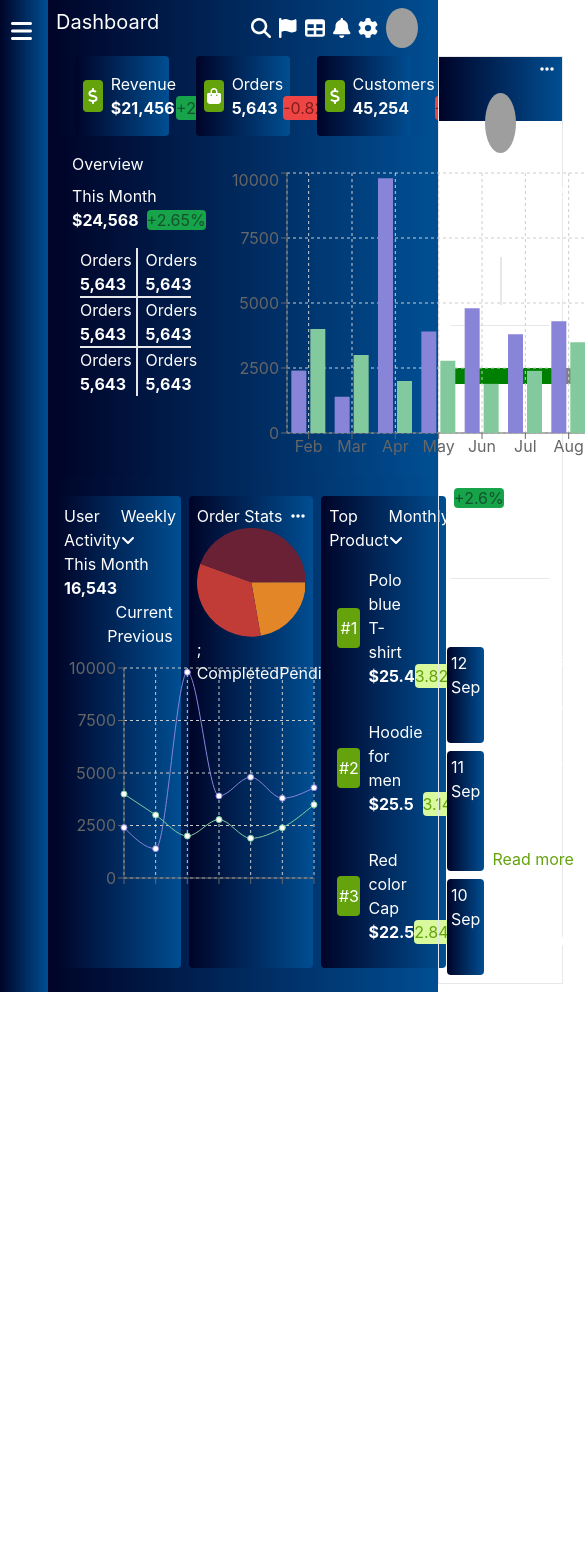
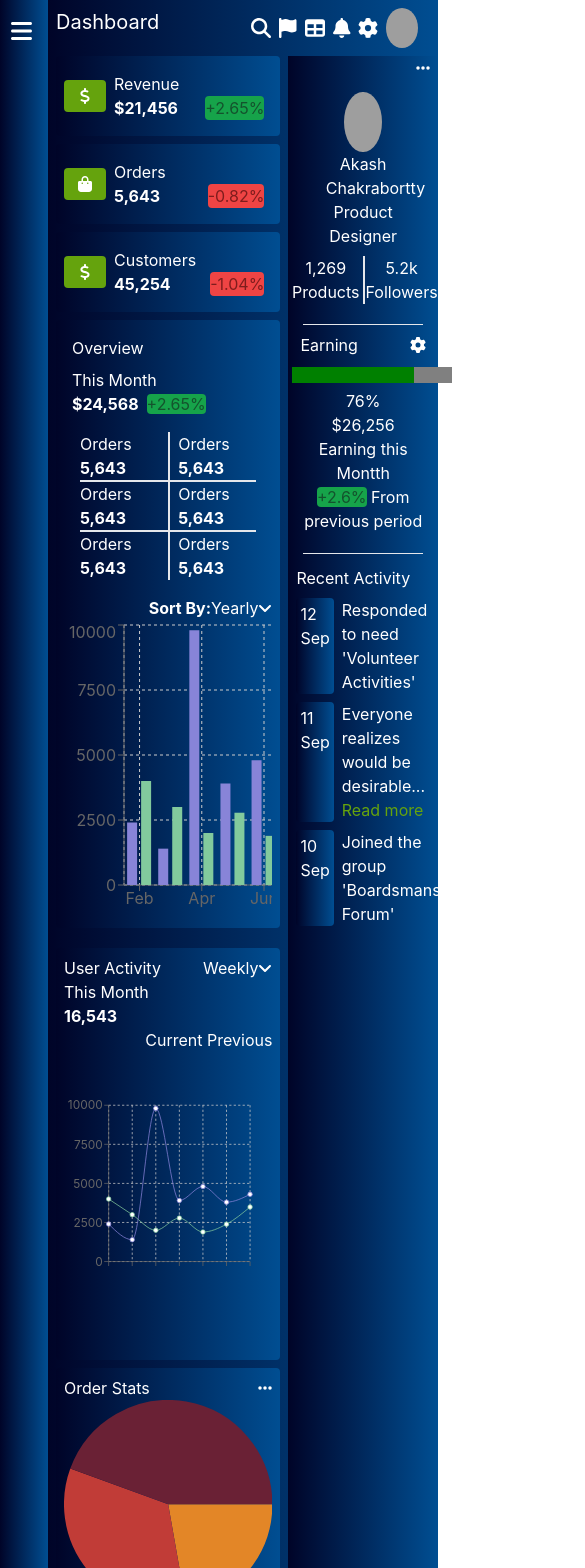
Before and after one commit to AkashChakrabortty/DashBoard, a React (Create React App) app: page / in a window 390 px wide. Shown: the top 1568 px of the page, 585 px wide, since content can reach past the window. Before the commit the page ends 992 px from the top, so only its background shows below. Built offline with nearby package versions, Linux system fonts and the light colour scheme; grey boxes are pictures that could not be loaded.

Commit message:
responsive

```diff
--- a/src/components/Graph/Graph.jsx
+++ b/src/components/Graph/Graph.jsx
@@ -66,13 +66,13 @@ export default function Graph() {
   return (
     <>
       <BarChart
-        width={500}
+        width={400}
         height={300}
         data={data}
         margin={{
           top: 5,
-          right: 30,
-          left: 20,
+          right: 60,
+          left: 0,
           bottom: 5,
         }}
       >
--- a/src/components/LeftContainer/LeftContainer.jsx
+++ b/src/components/LeftContainer/LeftContainer.jsx
@@ -10,7 +10,7 @@ const LeftContainer = () => {
     }
 
     return (
-      <div className={`default-bg default-font ${isX ? "w-60" : "w-12"}`}>
+      <div className={`default-bg default-font ${isX ? "w-1/5" : "w-12"}`}>
         <div className="icon flex justify-end p-4 text-2xl">
           <button onClick={handleIcon}>
             {isX ? (
--- a/src/components/LeftDash/LeftDash.jsx
+++ b/src/components/LeftDash/LeftDash.jsx
@@ -5,10 +5,10 @@ import LeftDashHeader from '../LeftDashHeader/LeftDashHeader';
 import LeftDashMiddle from '../LeftDashMiddle/LeftDashMiddle';
 const LeftDash = () => {
     return (
-      <div className="w-full">
-       <LeftDashHeader></LeftDashHeader>
-       <LeftDashMiddle></LeftDashMiddle>
-       <LeftDashFooter></LeftDashFooter>
+      <div className="lg:w-full w-3/5 ">
+        <LeftDashHeader></LeftDashHeader>
+        <LeftDashMiddle></LeftDashMiddle>
+        <LeftDashFooter></LeftDashFooter>
       </div>
     );
 };
--- a/src/components/LeftDashFooter/LeftDashFooter.jsx
+++ b/src/components/LeftDashFooter/LeftDashFooter.jsx
@@ -5,8 +5,8 @@ import { PieChart } from "react-minimal-pie-chart";
 import DoubleLineChart from "../DoubleLineChart/DoubleLineChart";
 const LeftDashFooter = () => {
     return (
-      <div className="flex gap-2 mt-5 w-full">
-        <div className="left w-4/12 default-bg rounded p-2">
+      <div className="lg:flex gap-2 mt-5 w-full">
+        <div className="left w-full lg:w-4/12 default-bg rounded p-2">
           <div className="header flex justify-between">
             <div className="text">User Activity</div>
             <div className="icon">
@@ -18,12 +18,12 @@ const LeftDashFooter = () => {
             This Month <br /> <span className="font-bold">16,543</span>
           </p>
           <p className="text-right">Current Previous</p>
-          <div className="w-full">
+          <div className="w-full flex justify-center">
             <DoubleLineChart></DoubleLineChart>
           </div>
         </div>
 
-        <div className="middle w-4/12 default-bg rounded p-2">
+        <div className="middle w-full lg:w-4/12 default-bg rounded p-2 my-2 lg:my-0">
           <div className="header flex justify-between">
             <div className="text">Order Stats</div>
             <div className="icon">
@@ -38,7 +38,6 @@ const LeftDashFooter = () => {
                 { title: "Three", value: 20, color: "#6A2135" },
               ]}
             />
-            ;
           </div>
           <div className="flex justify-evenly">
             <div className="completed">Completed</div>
@@ -47,7 +46,7 @@ const LeftDashFooter = () => {
           </div>
         </div>
 
-        <div className="right w-4/12 default-bg rounded p-2">
+        <div className="right w-full lg:w-4/12  default-bg rounded p-2">
           <div className="header flex justify-between">
             <div className="text">Top Product</div>
             <div className="icon">
--- a/src/components/LeftDashHeader/LeftDashHeader.jsx
+++ b/src/components/LeftDashHeader/LeftDashHeader.jsx
@@ -4,8 +4,8 @@ import React from 'react';
 const LeftDashHeader = () => {
     return (
       <div>
-        <div className="header flex gap-2 justify-evenly">
-          <div className="revenue w-3/12 p-2 rounded default-bg">
+        <div className="header lg:flex gap-2 justify-evenly">
+          <div className="revenue w-full md:w-1/2 lg:w-3/12 mx-auto p-2 rounded default-bg">
             <div className="text-container flex items-center">
               <div className="left w-3/12 bg-lime-600 rounded p-2 h-fit flex justify-center items-center">
                 <FontAwesomeIcon icon={faDollar} />
@@ -26,7 +26,7 @@ const LeftDashHeader = () => {
             </div>
           </div>
 
-          <div className="orders w-3/12 default-bg p-2 rounded">
+          <div className="orders w-full md:w-1/2 lg:w-3/12 my-2 mx-auto default-bg p-2 rounded">
             <div className="text-container flex items-center">
               <div className="left w-3/12 bg-lime-600 rounded p-2 h-fit flex justify-center items-center">
                 <FontAwesomeIcon icon={faBagShopping} />
@@ -47,7 +47,7 @@ const LeftDashHeader = () => {
             </div>
           </div>
 
-          <div className="customers w-3/12 default-bg p-2 rounded">
+          <div className="customers w-full md:w-1/2 lg:w-3/12 mx-auto default-bg p-2 rounded">
             <div className="text-container flex items-center">
               <div className="left w-3/12 bg-lime-600 rounded p-2 h-fit flex justify-center items-center">
                 <FontAwesomeIcon icon={faDollar} />
--- a/src/components/LeftDashMiddle/LeftDashMiddle.jsx
+++ b/src/components/LeftDashMiddle/LeftDashMiddle.jsx
@@ -5,15 +5,17 @@ import Graph from '../Graph/Graph';
 import Overview from '../Overview/Overview';
 const LeftDashMiddle = () => {
     return (
-      <div className="flex p-2 default-bg rounded">
+      <div className="lg:flex p-2 default-bg rounded my-2">
         <Overview></Overview>
         <div className="">
           <div className="icon text-right">
-            <span className='font-bold'>Sort By:</span>
+            <span className="font-bold">Sort By:</span>
             Yearly
             <FontAwesomeIcon icon={faAngleDown} />
           </div>
-          <Graph></Graph>
+          <div className="overflow-auto">
+            <Graph></Graph>
+          </div>
         </div>
       </div>
     );
--- a/src/components/Overview/Overview.jsx
+++ b/src/components/Overview/Overview.jsx
@@ -2,7 +2,7 @@ import React from 'react';
 
 const Overview = () => {
     return (
-      <div className="w-2/5 p-2">
+      <div className="w-full md:w-2/5 p-2 mx-auto">
         <h6>Overview</h6>
         <div className="w-full flex justify-between">
           <div className="my-2">
--- a/src/components/RightDash/RightDash.jsx
+++ b/src/components/RightDash/RightDash.jsx
@@ -4,9 +4,9 @@ import React from 'react';
 import img from '../../photo/avatar.png';
 const RightDash = () => {
     return (
-      <div className="w-1/3 border">
+      <div className="w-2/5 lg:w-1/3 default-bg">
         <div className="profile">
-          <div className="default-bg h-16 text-right">
+          <div className="h-16 text-right">
             <FontAwesomeIcon icon={faEllipsis} className="mr-2" />
           </div>
           <div className="img w-1/2 mx-auto text-center -mt-7">
```
Also changed, not shown: 1 other file (tests, documents, lock files or other folders).
